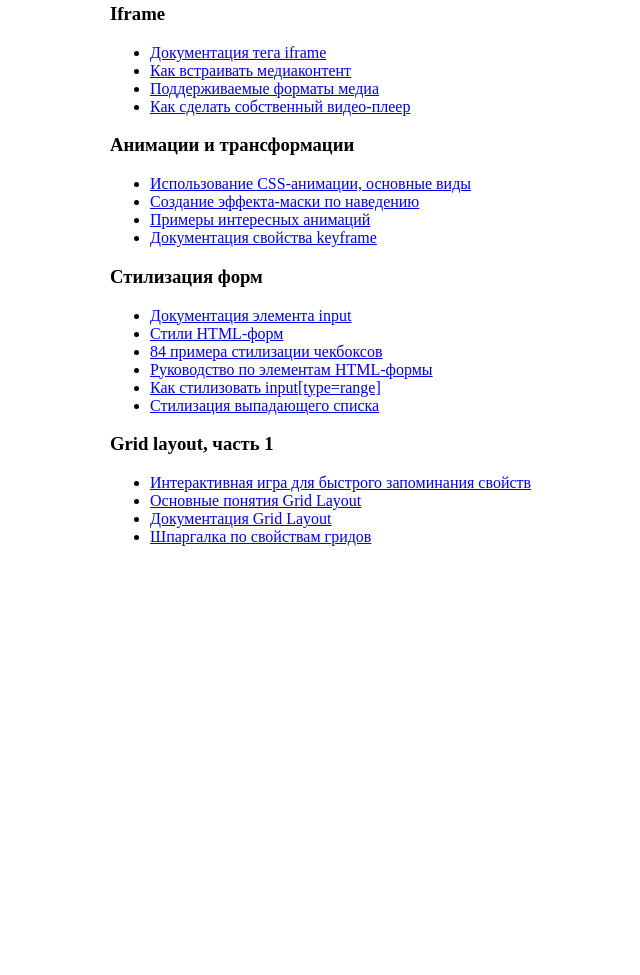
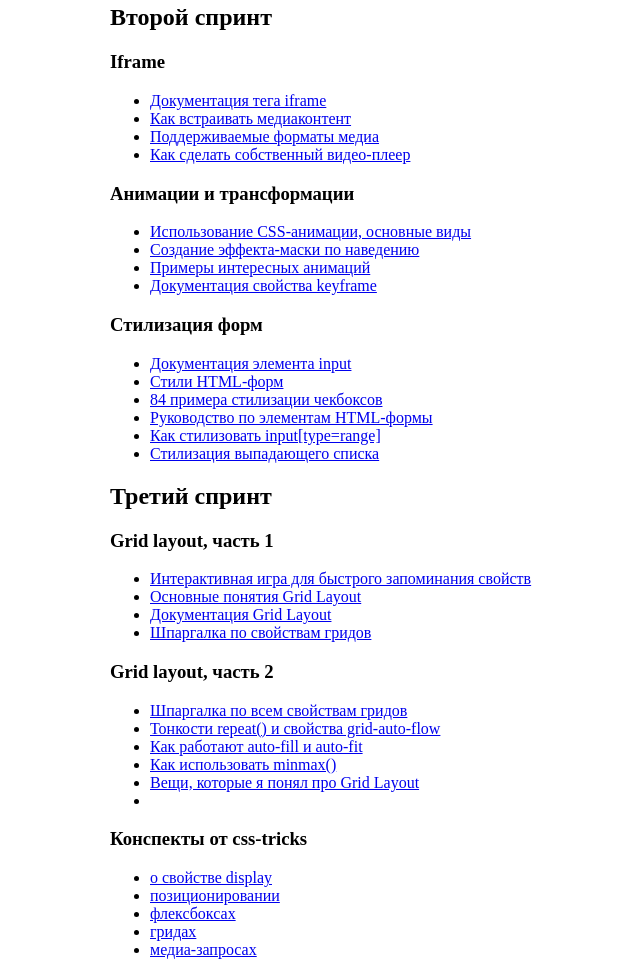
Before and after one commit to MCCHEP/usflinks, a plain HTML site: page index.html in a window 1280 px wide. Shown: the part 664-1639 px from the top of the page, without its empty margins (50-690 px from the left). Before the commit the page ends 1226 px from the top, so only its background shows below. Drawn offline with Linux system fonts and the light colour scheme.

Commit message:
Добавил третий спринт

```diff
--- a/index.html
+++ b/index.html
@@ -54,6 +54,7 @@
             </article>
         </section>
         <section class="sprint" id="second-sprint">
+            <h2>Второй спринт</h2>
             <article class="theme">
                 <h3>Iframe</h3>
                 <ul class="external-links">
@@ -85,6 +86,7 @@
             </article>
         </section>
         <section class="sprint" id="third-sprint">
+            <h2>Третий спринт</h2>
             <article class="theme">
                 <h3>Grid layout, часть 1</h3>
                 <ul class="external-links">
@@ -94,6 +96,27 @@
                     <li><a href="https://css-tricks.com/snippets/css/complete-guide-grid/" target="_blank">Шпаргалка по свойствам гридов</a></li>
                 </ul>
             </article>
+            <article class="theme">
+                <h3>Grid layout, часть 2</h3>
+                <ul class="external-links">
+                    <li><a href="https://css-tricks.com/snippets/css/complete-guide-grid/#prop-display" target="_blank">Шпаргалка по всем свойствам гридов</a></li>
+                    <li><a href="https://css-live.ru/articles/zolotaya-rybka-css3-grid-layout-chast-3.html" target="_blank">Тонкости repeat() и свойства grid-auto-flow</a></li>
+                    <li><a href="https://medium.com/@stasonmars/%D0%BA%D0%B0%D0%BA-%D1%80%D0%B0%D0%B1%D0%BE%D1%82%D0%B0%D1%8E%D1%82-auto-fill-%D0%B8-auto-fit-%D0%B2-css-grid-7d903a6c678e" target="_blank">Как работают auto-fill и auto-fit</a></li>
+                    <li><a href="https://www.hongkiat.com/blog/css-grid-layout-minmax/" target="_blank">Как использовать minmax()</a></li>
+                    <li><a href="https://css-tricks.com/things-ive-learned-css-grid-layout/" target="_blank">Вещи, которые я понял про Grid Layout</a></li>
+                    <li></li>
+                </ul>
+            </article>
+            <article class="theme">
+                <h3>Конспекты от css-tricks</h3>
+                <ul class="external-links">
+                    <li><a href="https://css-tricks.com/almanac/properties/d/display/" target="_blank">о свойстве display</a></li>
+                    <li><a href="https://css-tricks.com/almanac/properties/p/position/" target="_blank">позиционировании</a></li>
+                    <li><a href="https://css-tricks.com/snippets/css/a-guide-to-flexbox/" target="_blank">флексбоксах</a></li>
+                    <li><a href="https://css-tricks.com/snippets/css/complete-guide-grid/" target="_blank">гридах</a></li>
+                    <li><a href="https://css-tricks.com/snippets/css/media-queries-for-standard-devices/" target="_blank">медиа-запросах</a></li>
+                </ul>
+            </article>
         </section>
     </main>
 
```
